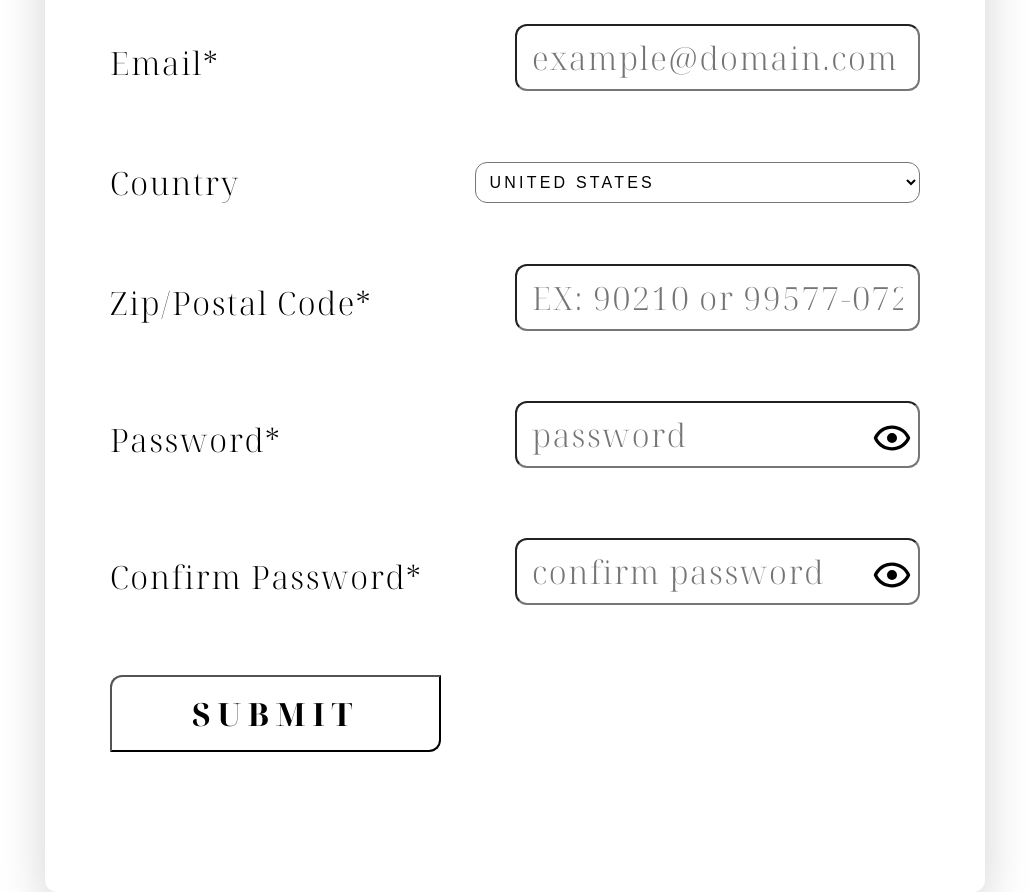
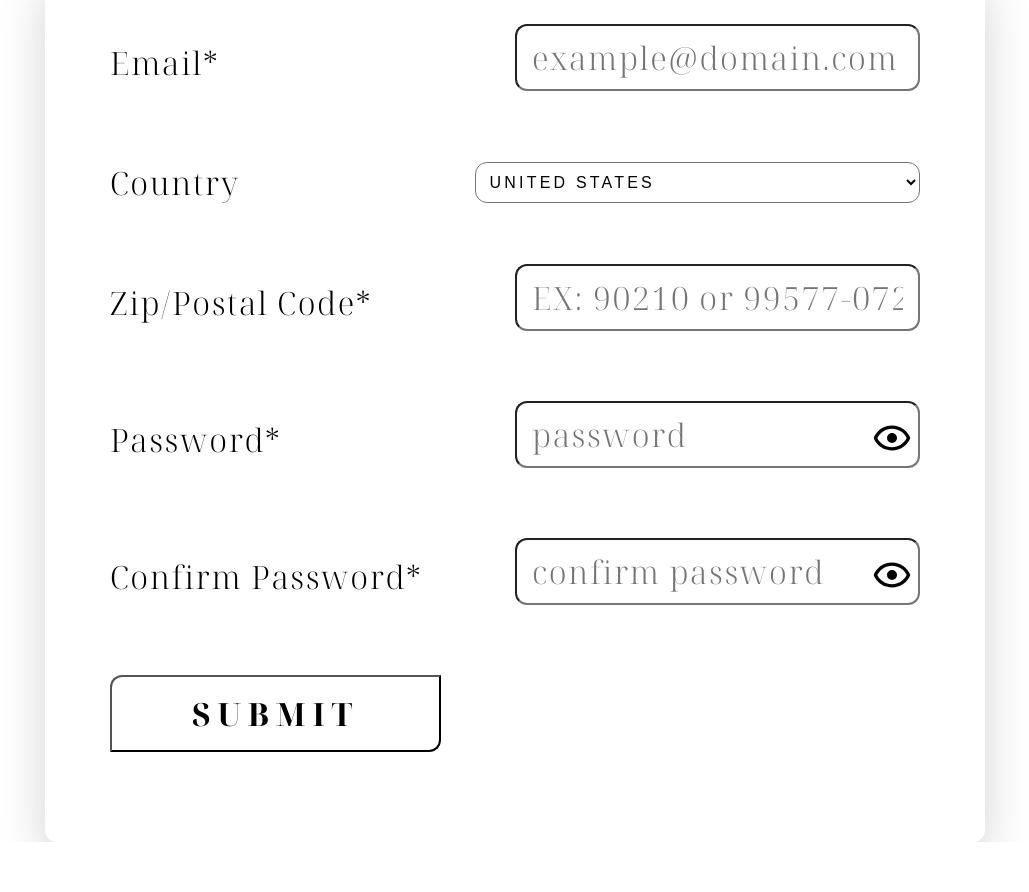
Before and after one commit to coding-cosmonaut/odin-form-validation, a website built with webpack: page src/index.html in a window 1280 px wide. Shown: the whole page, without its empty margins (133-1162 px from the left). After the commit the page ends 842 px from the top, so only its background shows below. Built offline with nearby package versions, Linux system fonts and the light colour scheme.

Commit message:
Adjust padding on form

```diff
--- a/src/style.css
+++ b/src/style.css
@@ -46,7 +46,7 @@ form {
   width: 900px;
   flex-direction: column;
   gap: 20px;
-  padding: 100px 20px;
+  padding: 50px 20px;
   border-radius: 12px;
   box-shadow: 0px 16px 48px 0px rgba(0, 0, 0, 0.176);
 }
```
